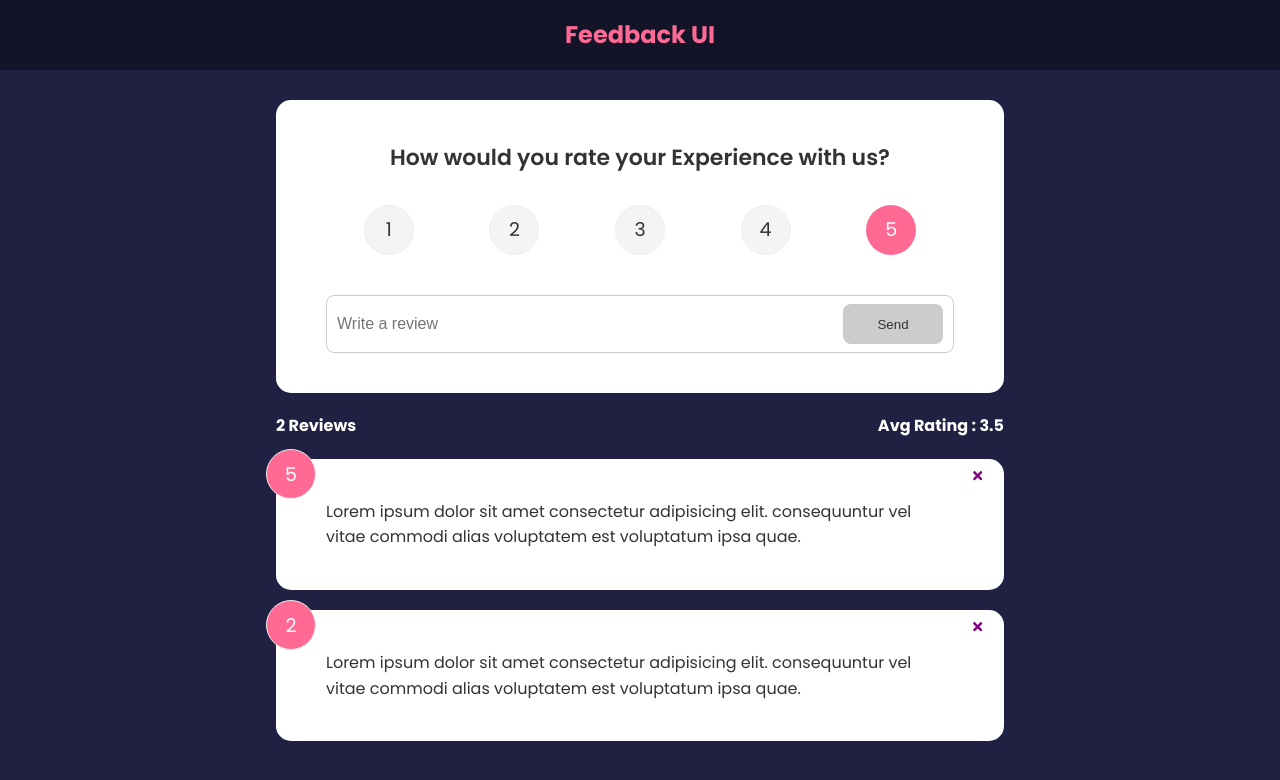
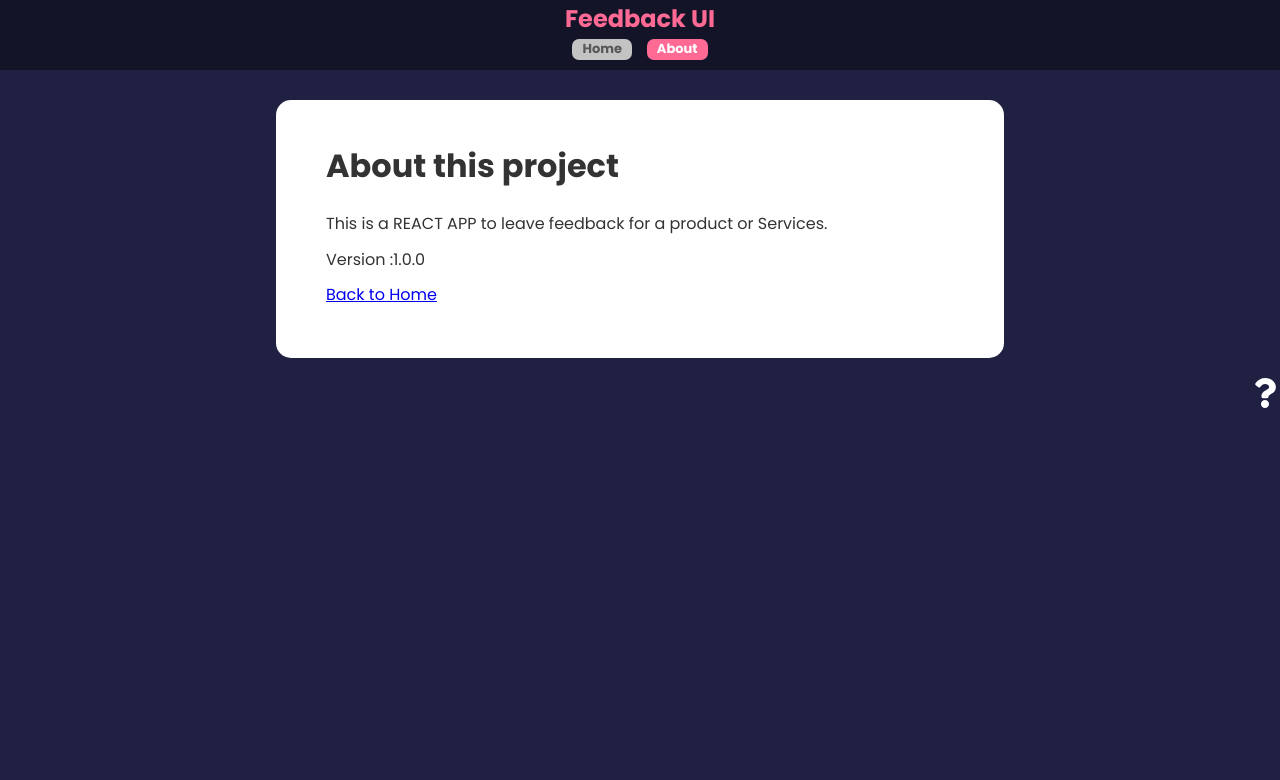
Before and after one commit to kartikpavan/REACT_Feedback_UI, a React (Create React App) app: page /about in a window 1280 px wide. Shown: the top 780 px of the page. Built offline with nearby package versions, Linux system fonts and the light colour scheme.

Commit message:
React Router NavLink

```diff
--- a/package.json
+++ b/package.json
@@ -10,6 +10,7 @@
     "react": "^17.0.2",
     "react-dom": "^17.0.2",
     "react-icons": "^4.3.1",
+    "react-router-dom": "^6.2.1",
     "react-scripts": "5.0.0",
     "web-vitals": "^2.1.0"
   },
--- a/src/App.js
+++ b/src/App.js
@@ -1,9 +1,11 @@
 import React, { useState } from 'react';
+import { BrowserRouter as Router, Route, Routes } from 'react-router-dom';
 import Header from './components/Header';
 import FeedbackList from './components/FeedbackList';
 import Feedbackstats from './components/Feedbackstats';
 import Feedbackform from './components/Feedbackform';
-
+import AboutPage from './pages/AboutPage';
+import AboutIconLink from './components/AboutIconLink';
 //Data
 import Feedbackdata from './data/FeedbackData';
 
@@ -23,12 +25,26 @@
 
   return (
     <>
+      <Router>
         <Header />
         <div className="container">
+          <Routes>
+            <Route
+              exact
+              path="/"
+              element={
+                <>
                   <Feedbackform addFeedback={addFeedback} />
                   <Feedbackstats feedback={feedback} />
                   <FeedbackList feedback={feedback} removeItem={removeItem} />
+                </>
+              }
+            ></Route>
+            <Route path="/about" element={<AboutPage />} />
+          </Routes>
         </div>
+        <AboutIconLink />
+      </Router>
     </>
   );
 }
--- /dev/null
+++ b/src/components/AboutIconLink.jsx
@@ -0,0 +1,14 @@
+import React from 'react';
+import { Link } from 'react-router-dom';
+import { FaQuestion } from 'react-icons/fa';
+function AboutIconLink() {
+  return (
+    <div className="about-link">
+      <Link to="/about">
+        <FaQuestion size={30} />
+      </Link>
+    </div>
+  );
+}
+
+export default AboutIconLink;
--- a/src/components/Header.jsx
+++ b/src/components/Header.jsx
@@ -1,11 +1,25 @@
-import PropTypes from 'prop-types';
 import React from 'react';
+import { NavLink } from 'react-router-dom';
 
 function Header({ text, bgColor, textColor }) {
   return (
     <header style={{ backgroundColor: bgColor, color: textColor }}>
       <div className="container">
         <h2>{text}</h2>
+        <div className="nav-links">
+          <NavLink
+            to="/"
+            className={({ isActive }) => (isActive ? 'active' : 'inactive')}
+          >
+            Home
+          </NavLink>
+          <NavLink
+            to="/about"
+            className={({ isActive }) => (isActive ? 'active' : 'inactive')}
+          >
+            About
+          </NavLink>
+        </div>
       </div>
     </header>
   );
--- a/src/components/cssComponent/Card.jsx
+++ b/src/components/cssComponent/Card.jsx
@@ -1,4 +1,4 @@
-import React, { useState } from 'react';
+import React from 'react';
 
 function Card({ children, reverse }) {
   return <div className={`card ${reverse ? 'reverse' : null}`}>{children}</div>;
--- a/src/index.css
+++ b/src/index.css
@@ -228,3 +228,27 @@
     width: 80%;
   }
 }
+
+.inactive {
+  background-color: rgb(196, 195, 195);
+  color: rgb(87, 87, 87);
+  font-weight: bold;
+  padding: 0 10px;
+  border-radius: 7px;
+  text-decoration: none;
+}
+
+.active {
+  background-color: #ff6a95;
+  color: white;
+  font-weight: bold;
+  padding: 0 10px;
+  border-radius: 7px;
+  text-decoration: none;
+}
+.nav-links {
+  display: flex;
+  justify-content: space-around;
+  margin-bottom: 10px;
+  font-size: 13px;
+}
--- /dev/null
+++ b/src/pages/AboutPage.jsx
@@ -0,0 +1,21 @@
+import React from 'react';
+import Card from '../components/cssComponent/Card';
+import { Link } from 'react-router-dom';
+
+function AboutPage() {
+  return (
+    <Card>
+      <div className="about">
+        <h1>About this project</h1>
+        <p>This is a REACT APP to leave feedback for a product or Services.</p>
+        <p>Version :1.0.0</p>
+        <p>
+          {' '}
+          <Link to="/">Back to Home</Link>{' '}
+        </p>
+      </div>
+    </Card>
+  );
+}
+
+export default AboutPage;
```
Also changed, not shown: 1 other file (tests, documents, lock files or other folders). Lines whose indentation alone changed are shown as unchanged.
